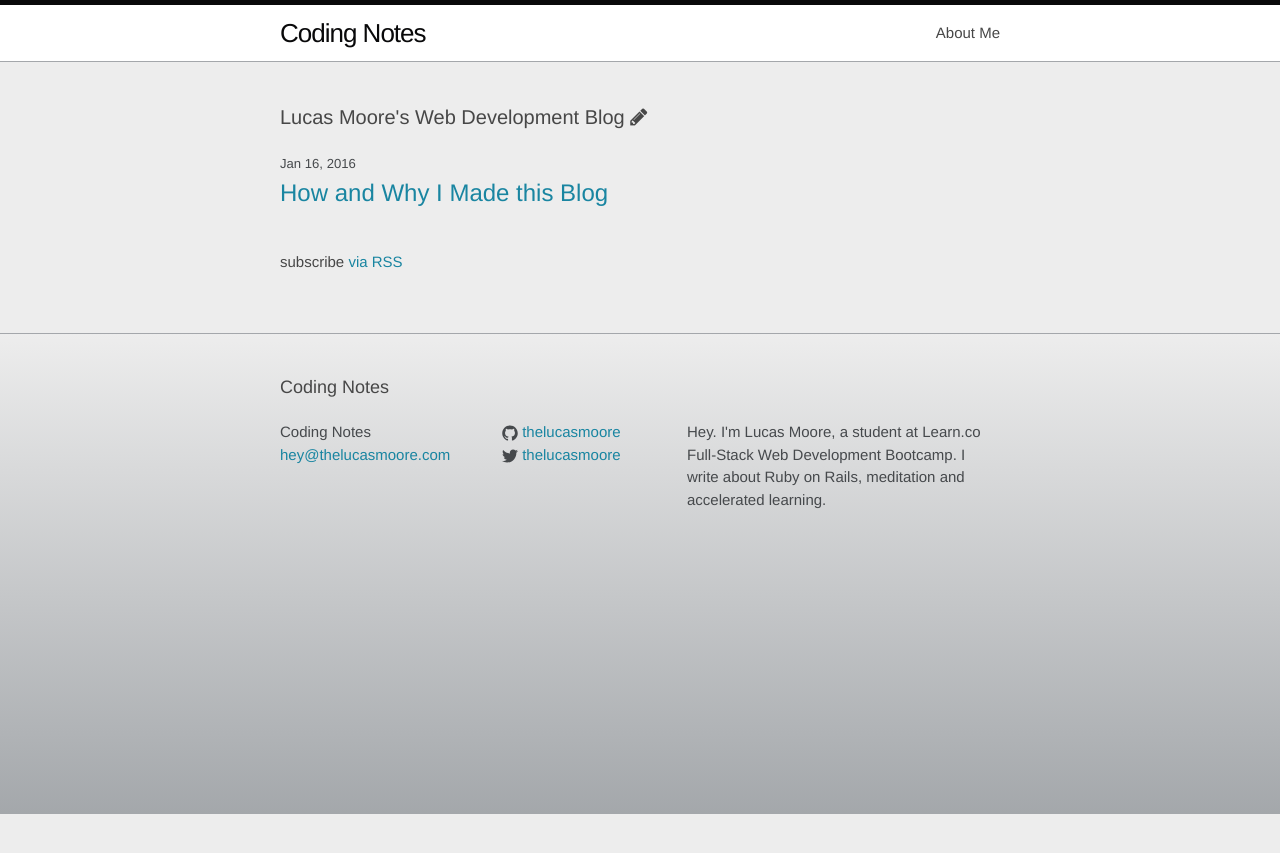
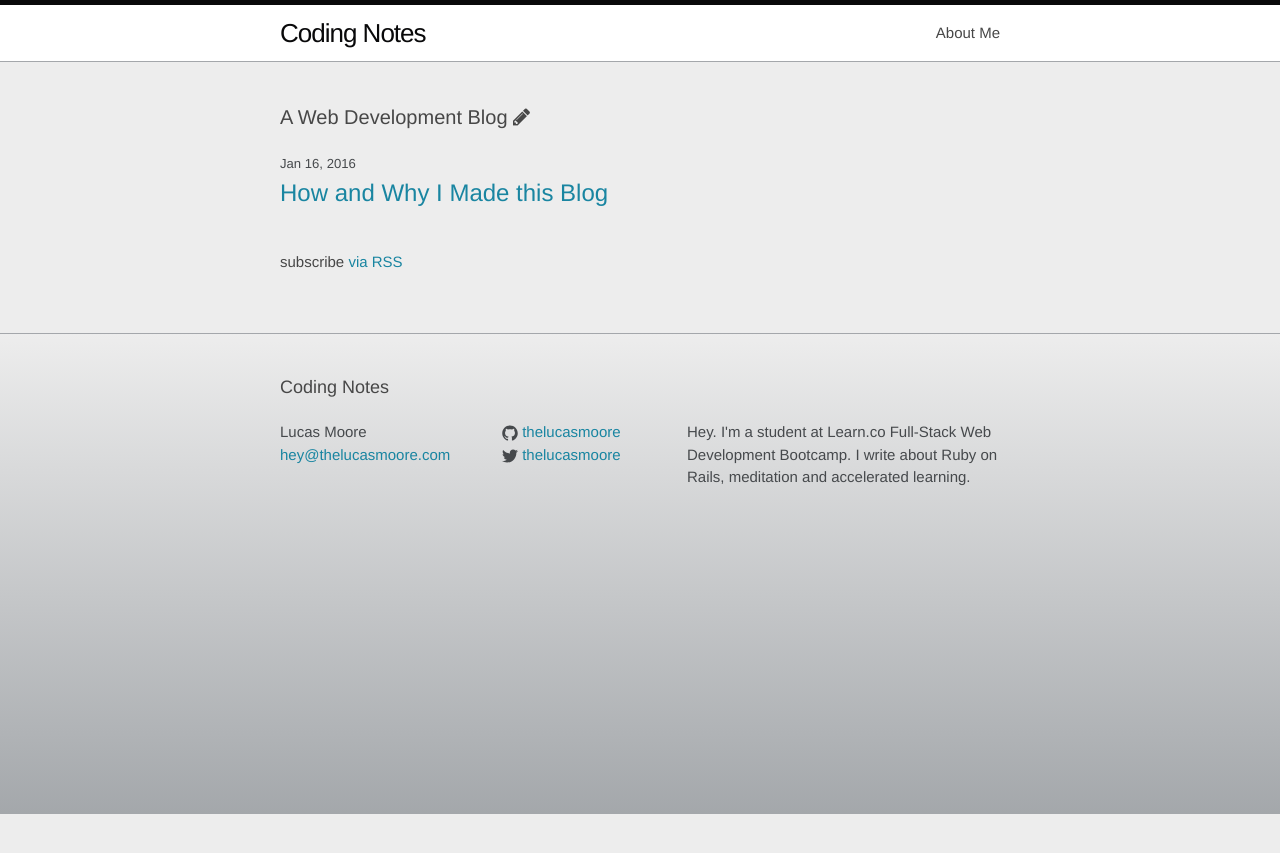
Before and after one commit to TheLucasMoore/thelucasmoore.github.io, a Jekyll site: the page built from index.html, in a window 1280 px wide. Shown: the top 853 px of the page. Built offline with Jekyll 4.4.1, drawn with Linux system fonts in a browser that asks for light colours; nearby versions of some CDN libraries.

Commit message:
Changed Site Title

```diff
--- a/_config.yml
+++ b/_config.yml
@@ -9,7 +9,7 @@
 title: Coding Notes
 email: hey@thelucasmoore.com
 description: > # this means to ignore newlines until "baseurl:"
-  Hey. I'm Lucas Moore, a student at Learn.co Full-Stack Web Development Bootcamp.
+  Hey. I'm a student at Learn.co Full-Stack Web Development Bootcamp.
   I write about Ruby on Rails, meditation and accelerated learning.
 baseurl: "" # the subpath of your site, e.g. /blog
 url: "http://thelucasmoore.github.io" # the base hostname & protocol for your site
--- a/_includes/comments.html
+++ b/_includes/comments.html
@@ -4,7 +4,9 @@
      *  RECOMMENDED CONFIGURATION VARIABLES: EDIT AND UNCOMMENT THE SECTION BELOW TO INSERT DYNAMIC VALUES FROM YOUR PLATFORM OR CMS.
      *  LEARN WHY DEFINING THESE VARIABLES IS IMPORTANT: https://disqus.com/admin/universalcode/#configuration-variables
      */
-    var disqus_developer = 1;
+
+    /** var disqus_developer = 1; */
+
     var disqus_config = function () {
         this.page.url = {{ page.url }};  // Replace PAGE_URL with your page's canonical URL variable
         this.page.identifier = {{ page.id }}; // Replace PAGE_IDENTIFIER with your page's unique identifier variable
--- a/_includes/footer.html
+++ b/_includes/footer.html
@@ -7,7 +7,7 @@
     <div class="footer-col-wrapper">
       <div class="footer-col footer-col-1">
         <ul class="contact-list">
-          <li>{{ site.title }}</li>
+          <li>Lucas Moore</li>
           <li><a href="mailto:{{ site.email }}">{{ site.email }}</a></li>
         </ul>
       </div>
--- a/_includes/head.html
+++ b/_includes/head.html
@@ -3,7 +3,7 @@
   <meta http-equiv="X-UA-Compatible" content="IE=edge">
   <meta name="viewport" content="width=device-width, initial-scale=1">
 
-  <title>{% if page.title %}{{ page.title }}{% else %}{{ site.title }}{% endif %}</title>
+  <title>Lucas Moore: {% if page.title %}{{ page.title }}{% else %}{{ site.title }}{% endif %}</title>
   <meta name="description" content="{% if page.excerpt %}{{ page.excerpt | strip_html | strip_newlines | truncate: 160 }}{% else %}{{ site.description }}{% endif %}">
 
   <link rel="stylesheet" href="{{ "/css/main.css" | prepend: site.baseurl }}">
--- a/index.html
+++ b/index.html
@@ -4,7 +4,7 @@ layout: default
 
 <div class="home">
 
-  <h1 class="page-heading">Lucas Moore's Web Development Blog <i class="fa fa-pencil"></i></h1>
+  <h1 class="page-heading">A Web Development Blog <i class="fa fa-pencil"></i></h1>
 
   <ul class="post-list">
     {% for post in site.posts %}
```
Also changed, not shown: 4 other files.
